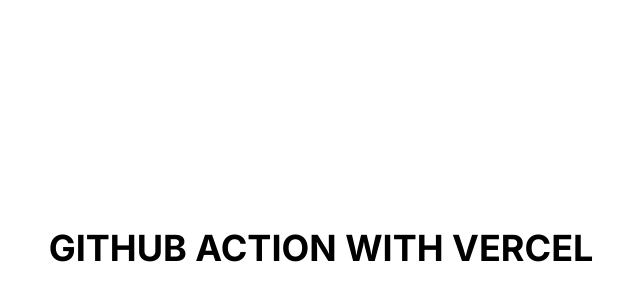
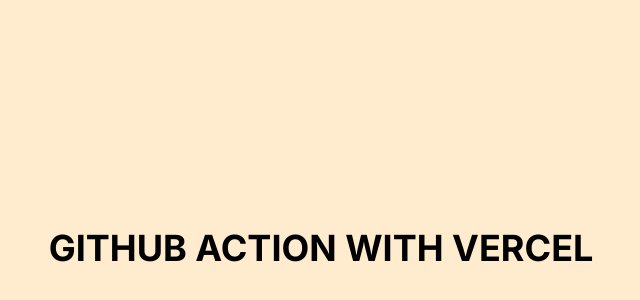
Before and after one commit to Arifulislam5577/github-action-vercel, a Next.js app: page / in a window 1280 px wide. Shown: the part 152-452 px from the top of the page, without its empty margins (319-959 px from the left). Built offline with nearby package versions, Linux system fonts and the light colour scheme.

Commit message:
Added: Description changed

```diff
--- a/app/globals.css
+++ b/app/globals.css
@@ -3,11 +3,5 @@
 @tailwind utilities;
 
 body {
-  color: rgb(var(--foreground-rgb));
-  background: linear-gradient(
-      to bottom,
-      transparent,
-      rgb(var(--background-end-rgb))
-    )
-    rgb(var(--background-start-rgb));
+  background-color: blanchedalmond;
 }
```
